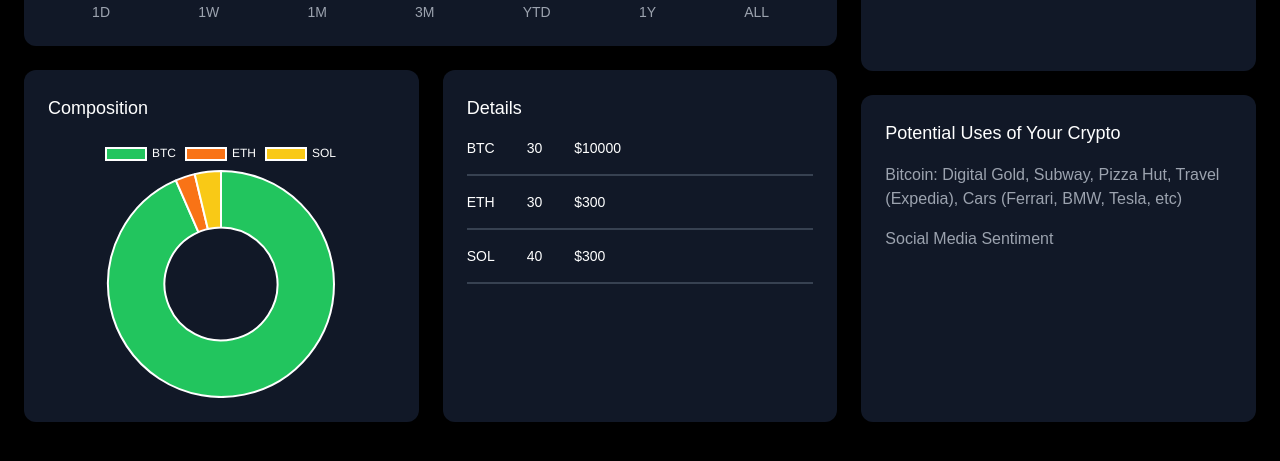
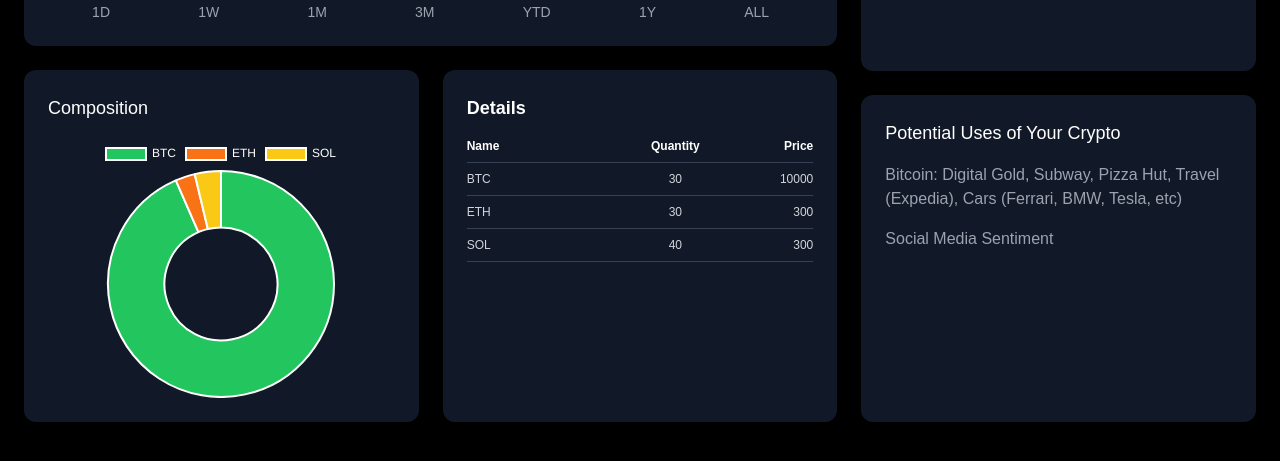
Before and after one commit to joshjohnn/blockify, a Next.js app: page /portfolio in a window 1280 px wide. Shown: the part 319-780 px from the top of the page. Built offline with nearby package versions, Linux system fonts and the light colour scheme; no server answers; the database is empty.

Commit message:
adjutant

```diff
--- a/app/portfolio/page.tsx
+++ b/app/portfolio/page.tsx
@@ -80,7 +80,6 @@ export default function Portfolio() {
 
   return (
     <div className="min-h-screen bg-black text-white">
-      {/* Navbar */}
       <Navbar />
 
       {/* Main Content */}
@@ -133,16 +132,25 @@ export default function Portfolio() {
             </div>
 
             {/* Details */}
-            <div className="bg-gray-900 rounded-xl p-6 shadow-lg mt-6 w-1/2">
-              <h2 className="mb-4 text-lg">Details</h2>
+            <div className="bg-gray-900 rounded-xl p-6 shadow-lg mt-6 w-full md:w-1/2">
+              <h2 className="mb-4 text-lg text-white font-bold">Details</h2>
+
+              {/* Header */}
+              <div className="flex mt-4 gap-8 border-b border-gray-700 pb-2">
+                <span className="text-xs w-[50%] text-left font-bold text-white">Name</span>
+                <span className="text-xs w-[25%] text-center font-bold text-white">Quantity</span>
+                <span className="text-xs w-[25%] text-right font-bold text-white">Price</span>
+              </div>
+
+              {/* Stock Details */}
               {fakePortfolio.map((stock, index) => (
-                <div key={index}>
-                  <div className="flex mt-4 gap-8">
-                    <span className="text-sm w-[1/2]">{stock.name}</span>
-                    <span className="text-sm w-[1/4]">{stock.quantity}</span>
-                    <span className="text-sm w-[1/4]">${stock.price}</span>
-                  </div>
-                  <div className="w-full h-[2px] bg-gray-700 mt-4"></div>
+                <div
+                  key={index}
+                  className="flex mt-2 gap-8 items-center border-b border-gray-700 pb-2 hover:bg-gray-800 transition-all"
+                >
+                  <span className="text-xs w-[50%] text-left text-gray-300">{stock.name}</span>
+                  <span className="text-xs w-[25%] text-center text-gray-300">{stock.quantity}</span>
+                  <span className="text-xs w-[25%] text-right text-gray-300">{stock.price}</span>
                 </div>
               ))}
             </div>
@@ -170,6 +178,7 @@ export default function Portfolio() {
         </div>
       </div>
     </div>
+
     </div>
   );
 }
```
Lines whose indentation alone changed are shown as unchanged.
